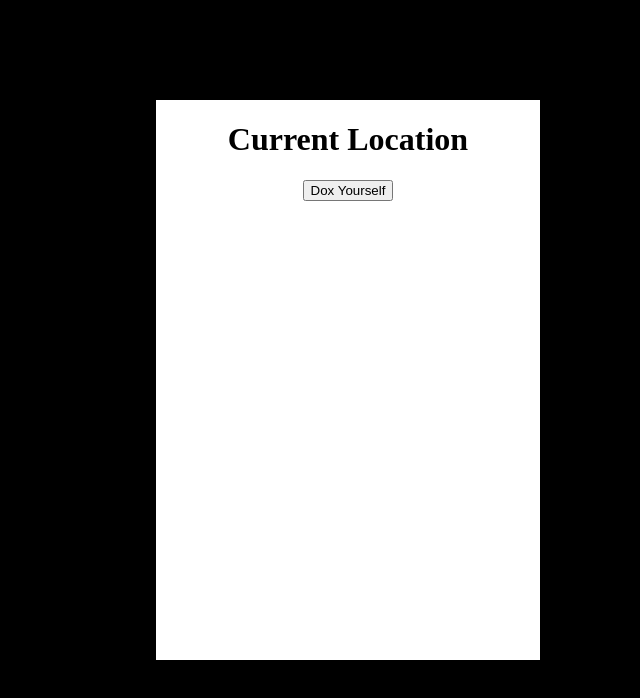
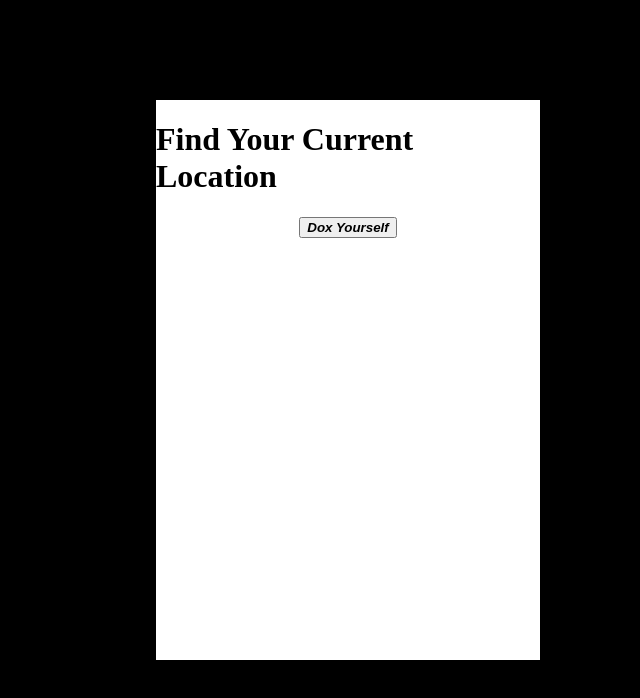
Before and after one commit to AvarageCodeEnjoyer/GeoLocation, a plain HTML site: page index.html in a window 1280 px wide. Shown: the whole page, without its empty margins (640-1280 px from the left). Drawn offline with Linux system fonts and the light colour scheme.

Commit message:
update HTML

```diff
--- a/index.html
+++ b/index.html
@@ -5,16 +5,18 @@
   <meta http-equiv="X-UA-Compatible" content="IE=edge">
   <meta name="viewport" content="width=device-width, initial-scale=1.0">
   <link href="./StyleSheet.css" rel="StyleSheet">
+  <link rel="preconnect" href="https://fonts.googleapis.com">
+  <link rel="preconnect" href="https://fonts.gstatic.com" crossorigin>
+  <link href="https://fonts.googleapis.com/css2?family=Roboto+Condensed&display=swap" rel="stylesheet">
   <script defer src = "./app.js"></script>
   <title>GeoLocation</title>
 </head>
 <body>
   <div class="container">
     <div class="result">
-      <h1>Current Location</h1>
-      <button onclick="getLocation()">Dox Yourself</button>
+      <h1>Find Your Current Location</h1>
+      <button id="btn" onclick="getLocation()"><b><i>Dox Yourself</i></b></button>
       <p id="position"></p>
-
     </div>
   </div>
 </body>
```
